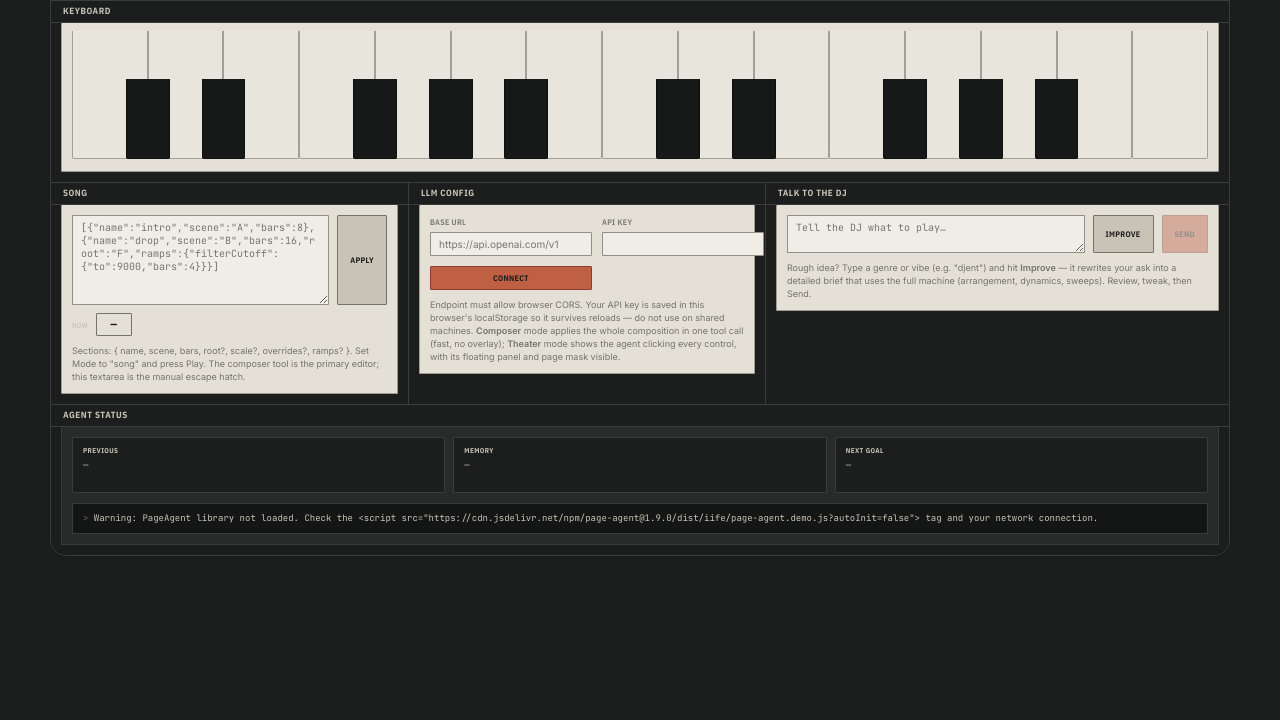
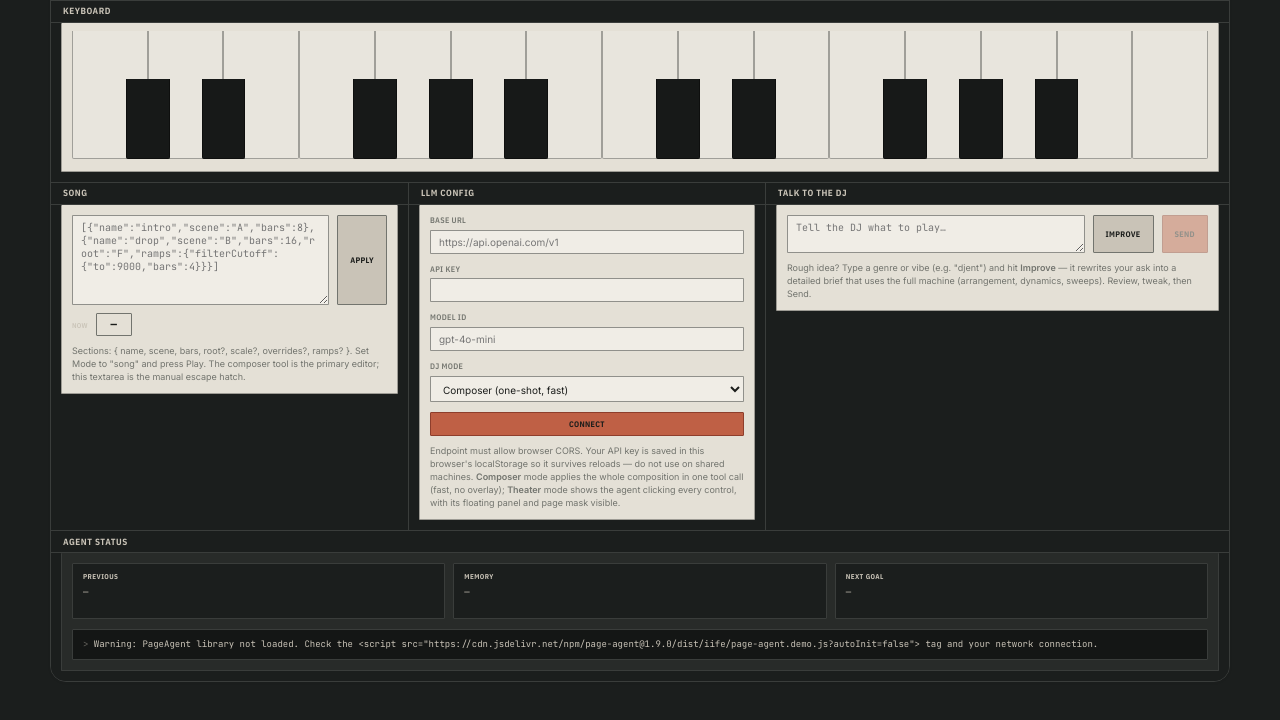
Before and after one commit to eSaadster/BYODJ, a website: page index.html in a window 1280 px wide. Shown: the part 1378-2098 px from the top of the page. Before the commit the page ends 1974 px from the top, so only its background shows below. Drawn offline with nearby package versions, Linux system fonts and the light colour scheme; no server answers.

Commit message:
fix: make LLM config inputs wrap instead of clipping
Switch .llm-grid to auto-fit columns and make inputs/selects 100% width
so the Model ID (and other LLM fields) never overflow their container.
Also keeps the layout responsive on narrow viewports.

```diff
--- a/styles.css
+++ b/styles.css
@@ -919,9 +919,17 @@
 
 .llm-grid {
   display: grid;
-  grid-template-columns: 2fr 2fr 1.5fr auto;
+  grid-template-columns: repeat(auto-fit, minmax(160px, 1fr));
   gap: 10px;
   align-items: end;
+}
+
+.llm-grid .control input[type="text"],
+.llm-grid .control input[type="password"],
+.llm-grid .control select {
+  width: 100%;
+  box-sizing: border-box;
+  min-width: 0;
 }
 
 .control-btn { justify-content: flex-end; }
@@ -1035,7 +1043,7 @@
 
   .header-status { justify-content: flex-start; }
 
-  .llm-grid { grid-template-columns: 1fr 1fr; }
+  .llm-grid { grid-template-columns: repeat(auto-fit, minmax(160px, 1fr)); }
   .status-cards { grid-template-columns: 1fr; }
   .mixer-grid { grid-template-columns: repeat(2, 1fr); }
 
```
